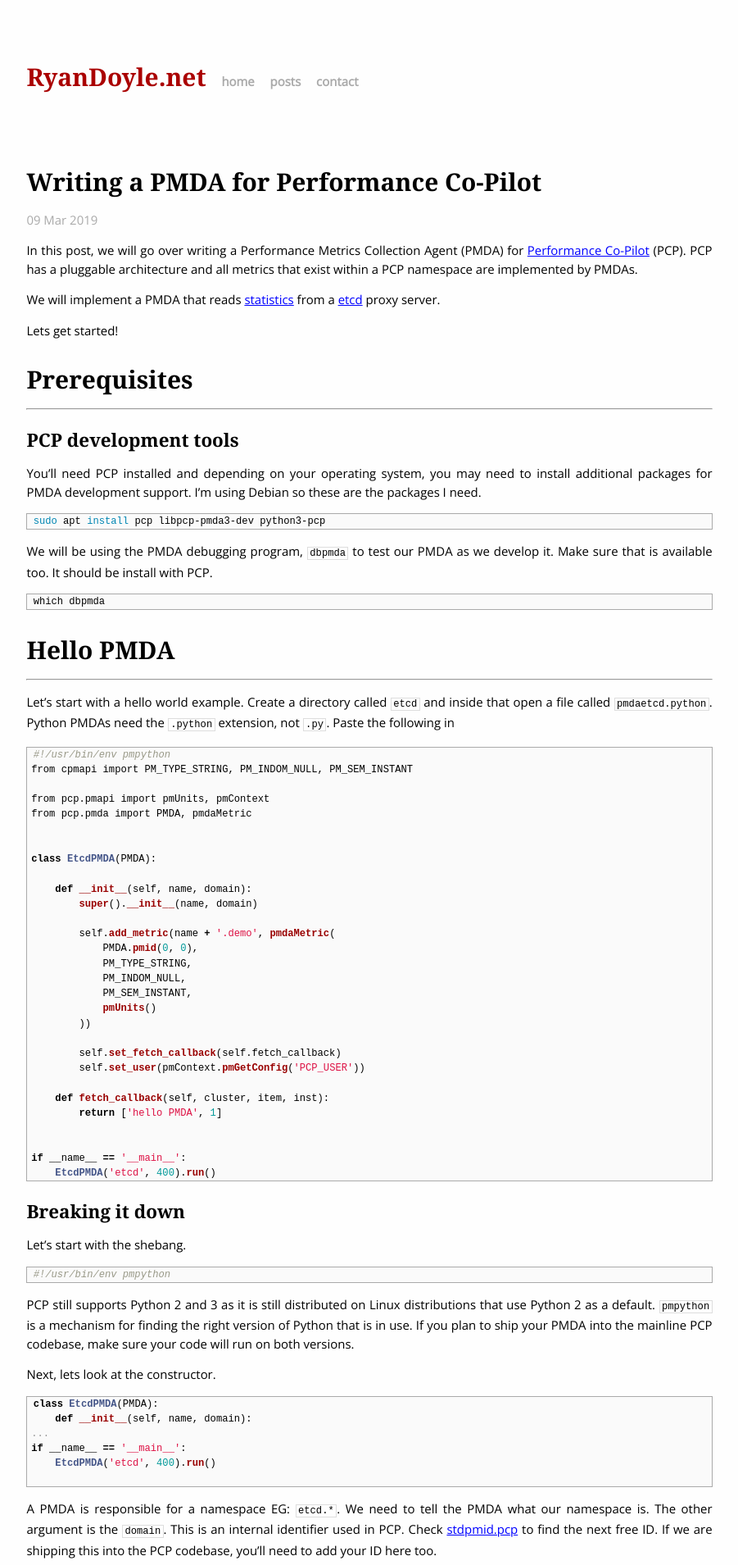
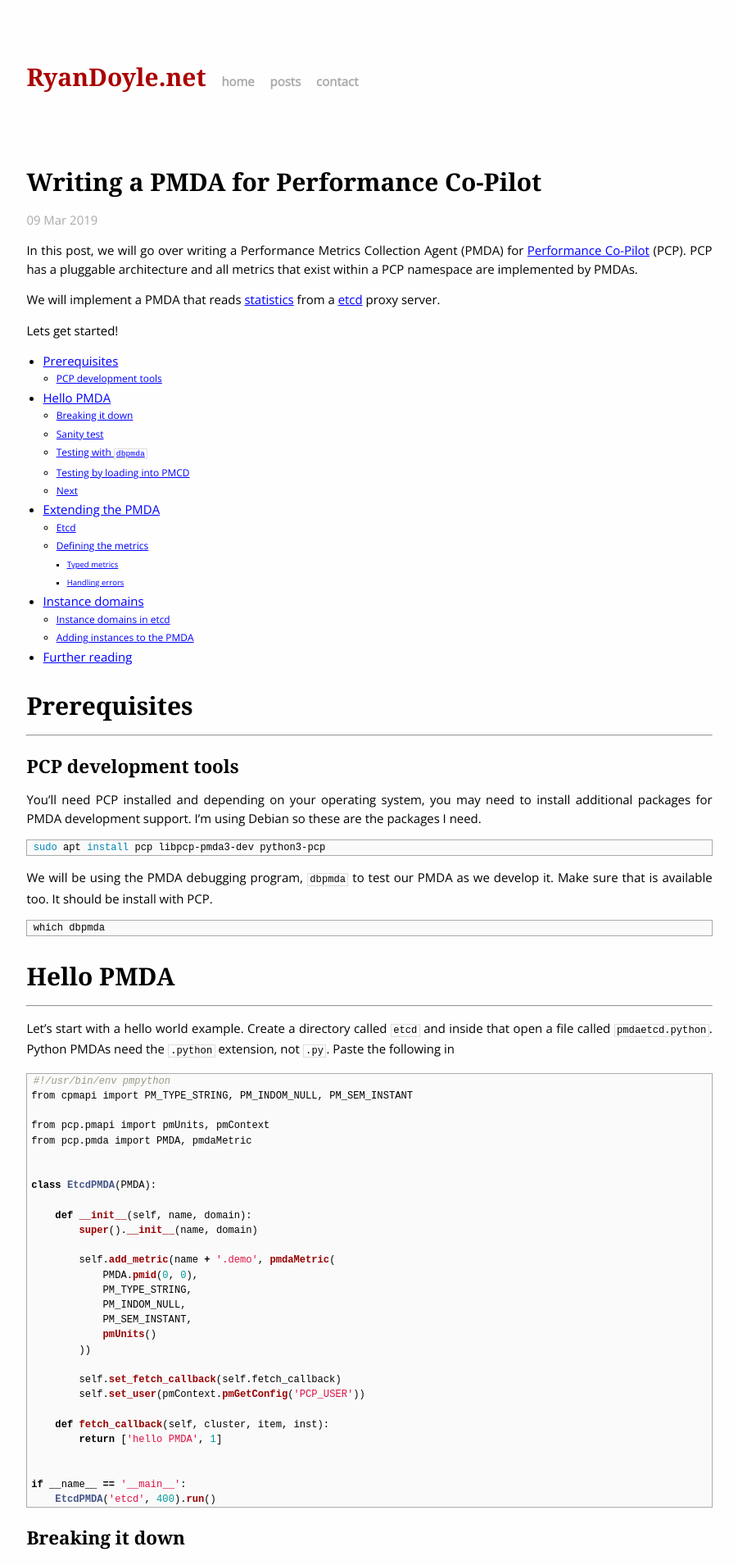
Before and after one commit to ryandoyle/ryandoyle.net, a Jekyll site: the page built from _posts/2019-03-10-writing-a-pmda-for-pcp.md, in a window 1280 px wide. Shown: the top 1909 px of the page at 82% size, without its empty margins (189-1090 px from the left). Built offline with Jekyll 4.4.1, drawn with Linux system fonts in a browser that asks for light colours; comment, search, counter and statistics services are not loaded.

Commit message:
Create TOC

```diff
--- a/_posts/2019-03-10-writing-a-pmda-for-pcp.md
+++ b/_posts/2019-03-10-writing-a-pmda-for-pcp.md
@@ -14,6 +14,9 @@
 [etcd](https://coreos.com/etcd/) proxy server.
 
 Lets get started!
+
+* TOC
+{:toc}
 
 # Prerequisites
 ---
--- a/css/main.css
+++ b/css/main.css
@@ -168,3 +168,7 @@
 .post pre.terminal code {
   background-color: #333;
 }
+
+#markdown-toc ul {
+  font-size: 80%;
+}
```
